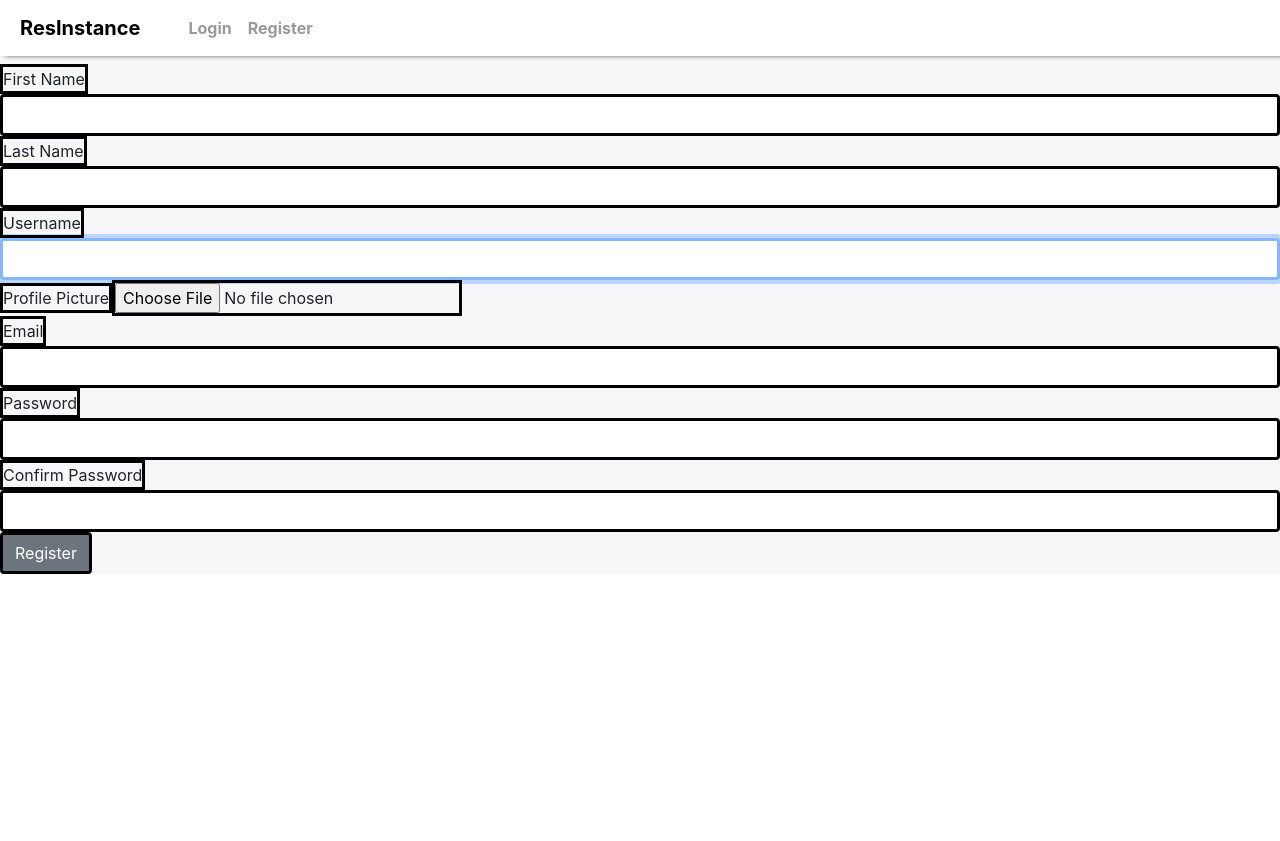
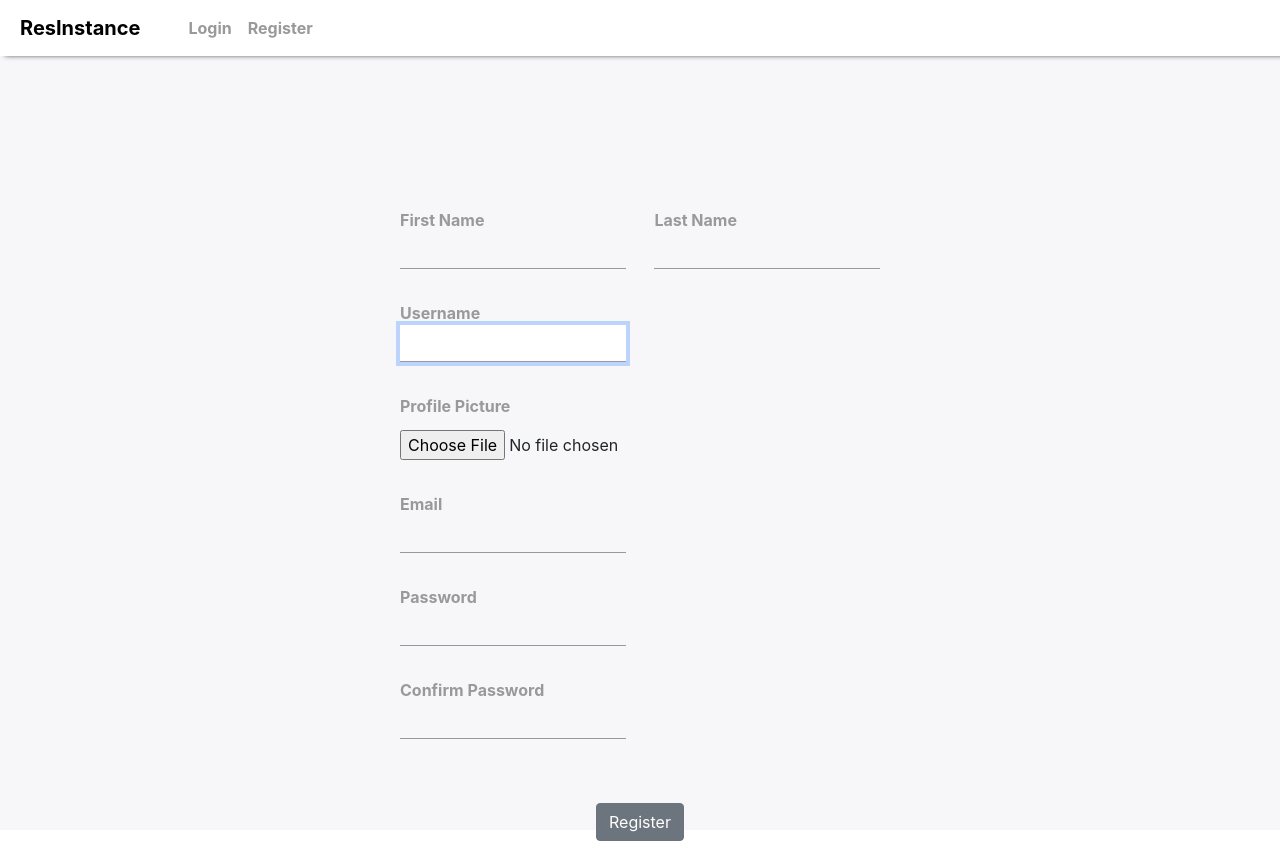
Before and after one commit to coltmay/Fullstack-Capstone, a React (Create React App) app in the folder Fullstack-Capstone/client/: page /register in a window 1280 px wide. Before the commit the page ends 800 px from the top, so only its background shows below. Built offline with nearby package versions, Linux system fonts and the light colour scheme; no server answers; the HTML template or start-up script is replaced by a standard one.

Commit message:
styled register

```diff
--- a/Fullstack-Capstone/client/src/components/auth/Register.css
+++ b/Fullstack-Capstone/client/src/components/auth/Register.css
@@ -1,63 +1,145 @@
+.regForm {
+    margin-top: 7em;
+    margin-left: 25em;
+    margin-right: 25em;
+    height: 81.80vh;
+}
+
+.regNameBin {
+    display: flex;
+}
+
+.regFirstNameBin {
+    width: 47%;
+}
+
+.regLastNameBin {
+    width: 47%;
+    margin-left: auto;
+}
+
 .regFirstLabel {
-    border: black solid;
+    margin-top: 2em;
+    font-weight: bold;
+    color: #999;
 }
 
 .regFirstInput {
-    border: black solid;
+    outline: none;
+    background-color: #f7f7fa;
+    border-radius: 0;
+    border-top: none;
+    border-left: none;
+    border-right: none;
+    border-bottom: solid #999 1px !important;
 }
 
 .regLastLabel {
-    border: black solid;
+    margin-top: 2em;
+    font-weight: bold;
+    color: #999;
 }
 
 .regLastInput {
-    border: black solid;
+    outline: none;
+    background-color: #f7f7fa;
+    border-radius: 0;
+    border-top: none;
+    border-left: none;
+    border-right: none;
+    border-bottom: solid #999 1px !important;
 }
 
 .regUserLabel {
-    border: black solid;
+    margin-top: 2em;
+    font-weight: bold;
+    color: #999;
 }
 
 .regUserInput {
-    border: black solid;
+    width: 47%;
+    outline: none;
+    background-color: #f7f7fa;
+    border-radius: 0;
+    border-top: none;
+    border-left: none;
+    border-right: none;
+    border-bottom: solid #999 1px !important;
 }
 
 .regProPicLabel {
-    border: black solid;
+    margin-top: 2em;
+    font-weight: bold;
+    color: #999;
 }
 
 .regProPicInput {
-    border: black solid;
+    margin-top: 0.75em;
+    outline: none;
 }
 
 .regEmailLabel {
-    border: black solid;
+    margin-top: 2em;
+    font-weight: bold;
+    color: #999;
 }
 
 .regEmailInput {
-    border: black solid;
+    width: 47%;
+    outline: none;
+    background-color: #f7f7fa;
+    border-radius: 0;
+    border-top: none;
+    border-left: none;
+    border-right: none;
+    border-bottom: solid #999 1px !important;
 }
 
 .regPasswordLabel {
-    border: black solid;
+    margin-top: 2em;
+    font-weight: bold;
+    color: #999;
 }
 
 .regPasswordInput {
-    border: black solid;
+    width: 47%;
+    outline: none;
+    background-color: #f7f7fa;
+    border-radius: 0;
+    border-top: none;
+    border-left: none;
+    border-right: none;
+    border-bottom: solid #999 1px !important;
 }
 
 .regPasswordLabel {
-    border: black solid;
+    margin-top: 2em;
+    font-weight: bold;
+    color: #999;
+}
+
+.regConfirmPasswordLabel {
+    margin-top: 2em;
+    font-weight: bold;
+    color: #999;
 }
 
 .regConfirmPasswordInput {
-    border: black solid;
+    width: 47%;
+    outline: none;
+    background-color: #f7f7fa;
+    border-radius: 0;
+    border-top: none;
+    border-left: none;
+    border-right: none;
+    border-bottom: solid #999 1px !important;
 }
 
-.regConfirmPasswordInput {
-    border: black solid;
+.regButtonBin {
+    margin-top: 4em;
+    text-align: center;
 }
 
 .regButton {
-    border: black solid;
+    text-align: center;
 }
--- a/Fullstack-Capstone/client/src/components/auth/Register.js
+++ b/Fullstack-Capstone/client/src/components/auth/Register.js
@@ -53,22 +53,25 @@ export default function Register() {
 
 
     return (
-        <Form onSubmit={registerClick}>
+        <Form className="regForm" onSubmit={registerClick}>
             <fieldset>
-                <FormGroup>
+                <div className="regNameBin">
+                    <FormGroup className="regFirstNameBin">
                         <Label className="regFirstLabel" htmlFor="firstName">First Name</Label>
                         <Input className="regFirstInput" id="name" type="text" autoFocus onChange={e => setFirstName(e.target.value)} />
                     </FormGroup>
-                <FormGroup>
+                    <FormGroup className="regLastNameBin">
                         <Label className="regLastLabel" htmlFor="lastName">Last Name</Label>
                         <Input className="regLastInput" id="name" type="text" autoFocus onChange={e => setLastName(e.target.value)} />
                     </FormGroup>
+                </div>
                 <FormGroup>
                     <Label className="regUserLabel" htmlFor="userName">Username</Label>
                     <Input className="regUserInput" id="name" type="text" autoFocus onChange={e => setUserName(e.target.value)} />
                 </FormGroup>
                 <FormGroup>
                     <Label className="regProPicLabel" for="avatarURL">Profile Picture</Label>
+                    <br></br>
                     <Input className="regProPicInput" id="file" type="file" onChange={uploadImage} />
                 </FormGroup>
                 <FormGroup>
@@ -80,10 +83,10 @@ export default function Register() {
                     <Input className="regPasswordInput" id="password" type="password" onChange={e => setPassword(e.target.value)} />
                 </FormGroup>
                 <FormGroup>
-                    <Label className="regConfirmPasswordInput" for="confirmPassword">Confirm Password</Label>
+                    <Label className="regConfirmPasswordLabel" for="confirmPassword">Confirm Password</Label>
                     <Input className="regConfirmPasswordInput" id="confirmPassword" type="password" onChange={e => setConfirmPassword(e.target.value)} />
                 </FormGroup>
-                <FormGroup>
+                <FormGroup className="regButtonBin">
                     <Button className="regButton">Register</Button>
                 </FormGroup>
             </fieldset>
--- /dev/null
+++ b/Fullstack-Capstone/client/src/components/exercise/ExerciseDetail.css
@@ -0,0 +1,27 @@
+.exDetailName {
+    border: solid;
+}
+
+.exDetailEdit {
+    border: solid black;
+}
+
+.exDetailDelete {
+    border: solid black;
+}
+
+.exDetailSets {
+    border: solid;
+}
+
+.exDetailReps {
+    border: solid;
+}
+
+.exDetailDesc {
+    border: solid;
+}
+
+.exDetailBack {
+    border: solid black;
+}
--- a/Fullstack-Capstone/client/src/components/exercise/ExerciseDetail.js
+++ b/Fullstack-Capstone/client/src/components/exercise/ExerciseDetail.js
@@ -2,6 +2,7 @@ import React, { useEffect, useState } from "react";
 import { Link, useParams, useHistory } from "react-router-dom";
 import { Button, Form, FormGroup, Label, Input, FormText } from 'reactstrap';
 import { deleteExercise, getExerciseById } from "../../modules/exerciseManager";
+import "./ExerciseDetail.css";
 
 const ExerciseDetail = () => {
     const [exercise, setExercise] = useState([]);
@@ -22,20 +23,17 @@ const ExerciseDetail = () => {
         getExercise();
     }, []);
 
-    console.log(exercise)
-
     return (
         <div className="container">
             <div className="row justify-content-center">
                 <div className="col-sm-12 col-lg-6">
-                    <h1>{exercise.name}</h1>
-                    <Link to={`/exercise/edit/${exercise.id}`}><Button color="primary">Edit</Button></Link>
-                    <Button color="danger" onClick={() => deleteCurrentExercise(id)}>Delete</Button>
-                    <h4>Recommended Sets: {exercise.sets}</h4>
-                    <h4>Recommended Reps: {exercise.reps}</h4>
-                    <br></br>
-                    <h4>{exercise.description}</h4>
-                    <Button color="secondary" onClick={() => history.push(`/exercises`)}>Back</Button>
+                    <h1 className="exDetailName">{exercise.name}</h1>
+                    <Link to={`/exercise/edit/${exercise.id}`}><Button className="exDetailEdit">Edit</Button></Link>
+                    <Button className="exDetailDelete" onClick={() => deleteCurrentExercise(id)}>Delete</Button>
+                    <h4 className="exDetailSets">Recommended Sets: {exercise.sets}</h4>
+                    <h4 className="exDetailReps">Recommended Reps: {exercise.reps}</h4>
+                    <h4 className="exDetailDesc">{exercise.description}</h4>
+                    <Button className="exDetailBack" onClick={() => history.push(`/exercises`)}>Back</Button>
                 </div>
             </div>
         </div>
--- /dev/null
+++ b/Fullstack-Capstone/client/src/components/rex/RexForm.css
@@ -0,0 +1,47 @@
+.rexFormName {
+    border: solid black;
+}
+
+.rexForDesc {
+    border: solid black;
+}
+
+.rexFormSets {
+    border: solid black;
+}
+
+.rexFormReps {
+    border: solid black;
+}
+
+.rexFormWeightBin {
+    border: solid black;
+}
+
+.rexFormWeightLable {
+    border: solid black;
+}
+
+.rexFormWeightInput {
+    border: solid black;
+}
+
+.rexFormDifficultyBin {
+    border: solid black;
+}
+
+.rexFormDifficultyLable {
+    border: solid black;
+}
+
+.rexFormDifficultyInput {
+    border: solid black;
+}
+
+.rexFormSave {
+    border: solid black;
+}
+
+.rexFormCancel {
+    border: solid black;
+}
--- a/Fullstack-Capstone/client/src/components/rex/RexForm.js
+++ b/Fullstack-Capstone/client/src/components/rex/RexForm.js
@@ -3,6 +3,7 @@ import { useHistory, useParams } from 'react-router-dom';
 import { Button, Form, FormGroup, Label, Input, FormText } from 'reactstrap';
 import { getExerciseById } from '../../modules/exerciseManager';
 import { addRex } from "../../modules/rexManager";
+import "./RexForm.css"
 
 const RexForm = () => {
     const [exercise, setExercise] = useState({});
@@ -46,25 +47,24 @@ const RexForm = () => {
 
     return (
         <Form>
-            <h1>Rex Form</h1>
-            <h2>{exercise.name}</h2>
-            <p>{exercise.description}</p>
-            <p>Sets: {exercise.sets}</p>
-            <p>Reps: {exercise.reps}</p>
-            <FormGroup>
-                <Label for="weight">Weight</Label>
-                <Input type="int" name="weight" id="weight"
+            <h2 className="rexFormName">{exercise.name}</h2>
+            <p className="rexForDesc">{exercise.description}</p>
+            <p className="rexFormSets">Sets: {exercise.sets}</p>
+            <p className="rexFormReps">Reps: {exercise.reps}</p>
+            <FormGroup className="rexFormWeightBin">
+                <Label className="rexFormWeightLable" for="weight">Weight</Label>
+                <Input className="rexFormWeightInput" type="int" name="weight" id="weight"
                     value={rex.name}
                     onChange={handleInputChange} />
             </FormGroup>
-            <FormGroup>
-                <Label for="difficulty">Difficulty</Label>
-                <Input type="difficulty" name="difficulty" id="difficulty"
+            <FormGroup className="rexFormDifficultyBin">
+                <Label className="rexFormDifficultyLable" for="difficulty">Difficulty</Label>
+                <Input className="rexFormDifficultyInput" type="difficulty" name="difficulty" id="difficulty"
                     value={rex.difficulty}
                     onChange={handleInputChange} />
             </FormGroup>
-            <Button color="primary" onClick={handleSave}>Save</Button>
-            <Button color="secondary" onClick={() => history.push(`/resinstances/detail/${resinstanceid}`)}>Cancel</Button>
+            <Button className="rexFormSave" onClick={handleSave}>Save</Button>
+            <Button className="rexFormCancel" onClick={() => history.push(`/resinstances/detail/${resinstanceid}`)}>Cancel</Button>
         </Form>
     );
 };
```
Lines whose indentation alone changed are shown as unchanged.
